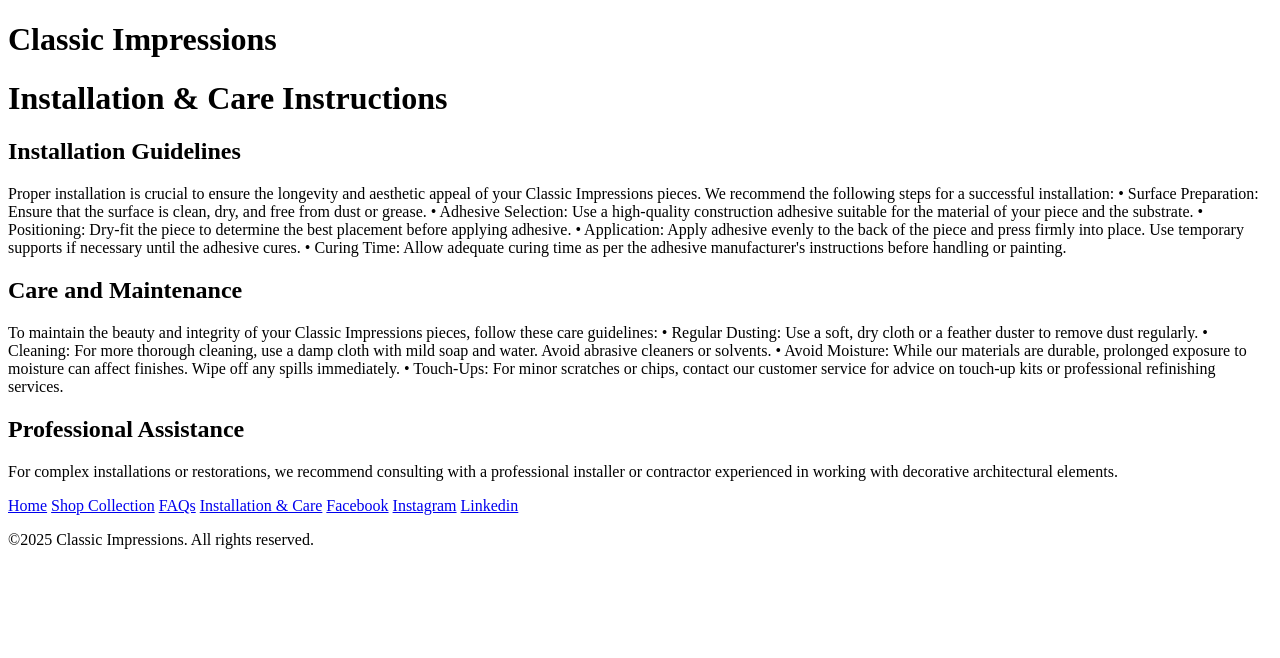
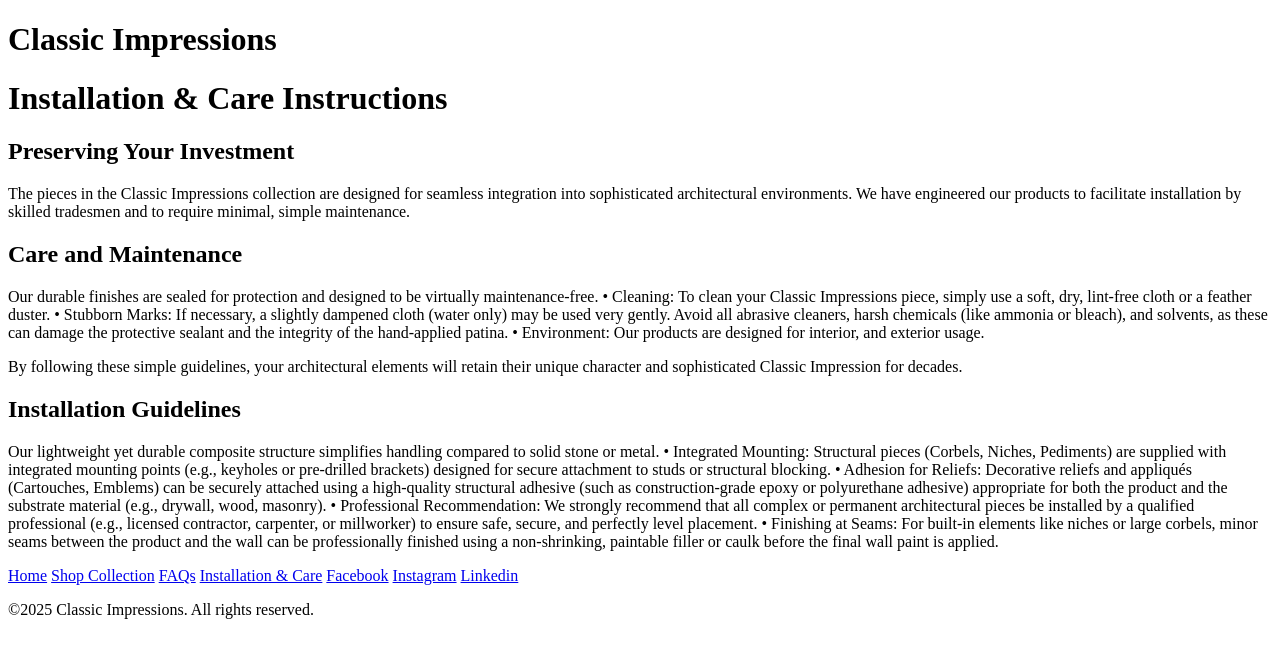
Before and after one commit to monicathomas8/Classic-Impressions, a Django app: page /insallation/ in a window 1280 px wide. Shown: the part 53-711 px from the top of the page. Run offline with Django 5.2, Linux system fonts and the light colour scheme.

Commit message:
content added to installation page

```diff
--- a/templates/installation.html
+++ b/templates/installation.html
@@ -5,30 +5,47 @@
 {% block content %}
     <h1>Installation & Care Instructions</h1>
 
-    <h2>Installation Guidelines</h2>
+    <h2>Preserving Your Investment</h2>
     <p>
-        Proper installation is crucial to ensure the longevity and aesthetic appeal of your Classic Impressions pieces.
-        We recommend the following steps for a successful installation:
-        • Surface Preparation: Ensure that the surface is clean, dry, and free from dust or grease.
-        • Adhesive Selection: Use a high-quality construction adhesive suitable for the material of your piece and the substrate.
-        • Positioning: Dry-fit the piece to determine the best placement before applying adhesive.
-        • Application: Apply adhesive evenly to the back of the piece and press firmly into place.
-        Use temporary supports if necessary until the adhesive cures.
-        • Curing Time: Allow adequate curing time as per the adhesive manufacturer's instructions before handling or painting.
+      The pieces in the Classic Impressions collection are designed for seamless integration
+      into sophisticated architectural environments. We have engineered our products to
+      facilitate installation by skilled tradesmen and to require minimal, simple maintenance.
     </p>
 
     <h2>Care and Maintenance</h2>
     <p>
-        To maintain the beauty and integrity of your Classic Impressions pieces, follow these care guidelines:
-        • Regular Dusting: Use a soft, dry cloth or a feather duster to remove dust regularly.
-        • Cleaning: For more thorough cleaning, use a damp cloth with mild soap and water. Avoid abrasive cleaners or solvents.
-        • Avoid Moisture: While our materials are durable, prolonged exposure to moisture can affect finishes.
-        Wipe off any spills immediately.
-        • Touch-Ups: For minor scratches or chips, contact our customer service for advice on touch-up kits or professional refinishing services.
+      Our durable finishes are sealed for protection and designed to be virtually maintenance-free.
+        • Cleaning: To clean your Classic Impressions piece, simply use a soft, dry, lint-free cloth or a feather duster.
+
+        • Stubborn Marks: If necessary, a slightly dampened cloth (water only) may be used very gently. Avoid all abrasive
+        cleaners, harsh chemicals (like ammonia or bleach), and solvents, as these can damage the protective sealant
+        and the integrity of the hand-applied patina.
+
+        • Environment: Our products are designed for interior, and exterior usage.
     </p>
 
-    <h2>Professional Assistance</h2>
     <p>
-        For complex installations or restorations, we recommend consulting with a professional installer or contractor experienced in working with decorative architectural elements.
+        By following these simple guidelines, your architectural elements will retain their unique character and
+        sophisticated Classic Impression for decades.
+    </p>
+
+    <h2>Installation Guidelines</h2>
+    <p>
+        Our lightweight yet durable composite structure simplifies handling compared to solid stone or metal.
+
+        • Integrated Mounting: Structural pieces (Corbels, Niches, Pediments) are supplied with integrated mounting points
+        (e.g., keyholes or pre-drilled brackets) designed for secure attachment to studs or structural blocking.
+
+        • Adhesion for Reliefs: Decorative reliefs and appliqués (Cartouches, Emblems) can be securely attached
+        using a high-quality structural adhesive (such as construction-grade epoxy or polyurethane adhesive)
+        appropriate for both the product and the substrate material (e.g., drywall, wood, masonry).
+
+        • Professional Recommendation: We strongly recommend that all complex or permanent architectural
+        pieces be installed by a qualified professional (e.g., licensed contractor, carpenter, or millworker)
+        to ensure safe, secure, and perfectly level placement.
+
+        • Finishing at Seams: For built-in elements like niches or large corbels, minor seams between
+        the product and the wall can be professionally finished using a non-shrinking, paintable filler
+        or caulk before the final wall paint is applied.
     </p>
 {% endblock %}
```
